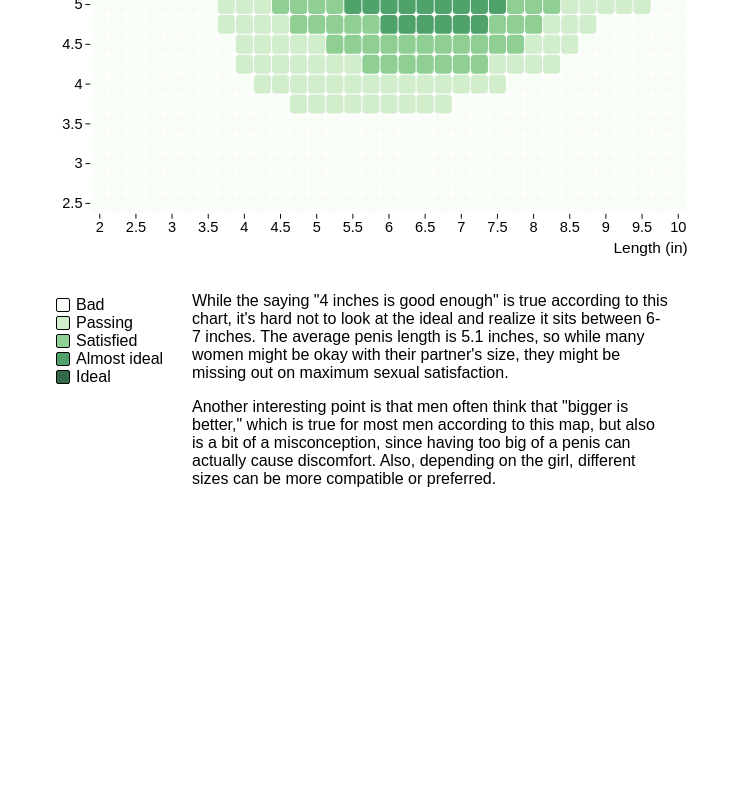
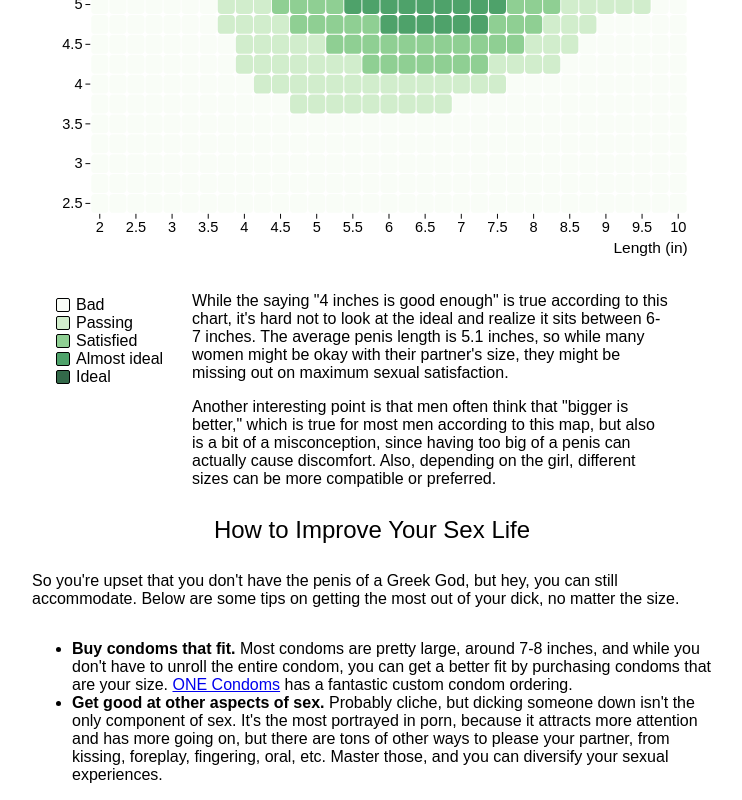
Before and after one commit to viriditycapital/sex-viz, a React (Create React App) app: page / in a window 1280 px wide. Shown: the part 463-1263 px from the top of the page, without its empty margins (268-1010 px from the left). Before the commit the page ends 967 px from the top, so only its background shows below. Built offline with nearby package versions, Linux system fonts and the light colour scheme.

Commit message:
Some sex tips

```diff
--- a/package.json
+++ b/package.json
@@ -16,7 +16,7 @@
     "start": "webpack-dev-server --open --config webpack.dev.js",
     "deploy": "npm run build && gh-pages -d build",
     "build": "webpack --config webpack.prod.js",
-    "lint": "eslint --fix --ext .js .",
+    "lint": "eslint --fix --ext .js src/",
     "test": "react-scripts test",
     "eject": "react-scripts eject"
   },
--- a/src/pages/PenisSize.js
+++ b/src/pages/PenisSize.js
@@ -169,7 +169,7 @@ class PenisSize extends React.Component {
             improve your sex life using whatever penis you were endowed with.
           </p>
         </div>
-        <div id='penis-preference'>
+        <div id='penis-preference' className='page-section'>
           <div className='section-title-text'>
             {'Preferences for Penis Size'}
           </div>
@@ -206,6 +206,35 @@ class PenisSize extends React.Component {
             </div>
           </div>
         </div>
+        <div id='penis-tips' className='page-section'>
+          <div className='section-title-text'>
+            {'How to Improve Your Sex Life'}
+          </div>
+          <p>
+            {'So you\'re upset that you don\'t have the penis of a Greek God,\
+            but hey, you can still accommodate. Below are some tips on\
+            getting the most out of your dick, no matter the size.'}
+          </p>
+          <ul>
+            <li><b>Buy condoms that fit. </b>
+              {'Most condoms are pretty large, around 7-8 inches, and while you\
+            don\'t have to unroll the entire condom, you can get a better fit\
+            by purchasing condoms that are your size. '}
+              <a href='https://www.myonecondoms.com/'>
+                ONE Condoms
+              </a> has a fantastic custom condom ordering.
+            </li>
+            <li>
+              <b>Get good at other aspects of sex. </b>
+              {'Probably cliche, but dicking someone down isn\'t the only\
+              component of sex. It\'s the most portrayed in porn, because it\
+              attracts more attention and has more going on, but there are\
+              tons of other ways to please your partner, from kissing,\
+              foreplay, fingering, oral, etc. Master those, and you can\
+              diversify your sexual experiences.'}
+            </li>
+          </ul>
+        </div>
       </div>
     );
   }
--- a/src/styles/index.scss
+++ b/src/styles/index.scss
@@ -19,3 +19,9 @@ body {
   font-weight: bold;
   margin-top: 12px;
 }
+
+.page-section {
+  display: flex;
+  flex-direction: column;
+  align-items: center;
+}
```
